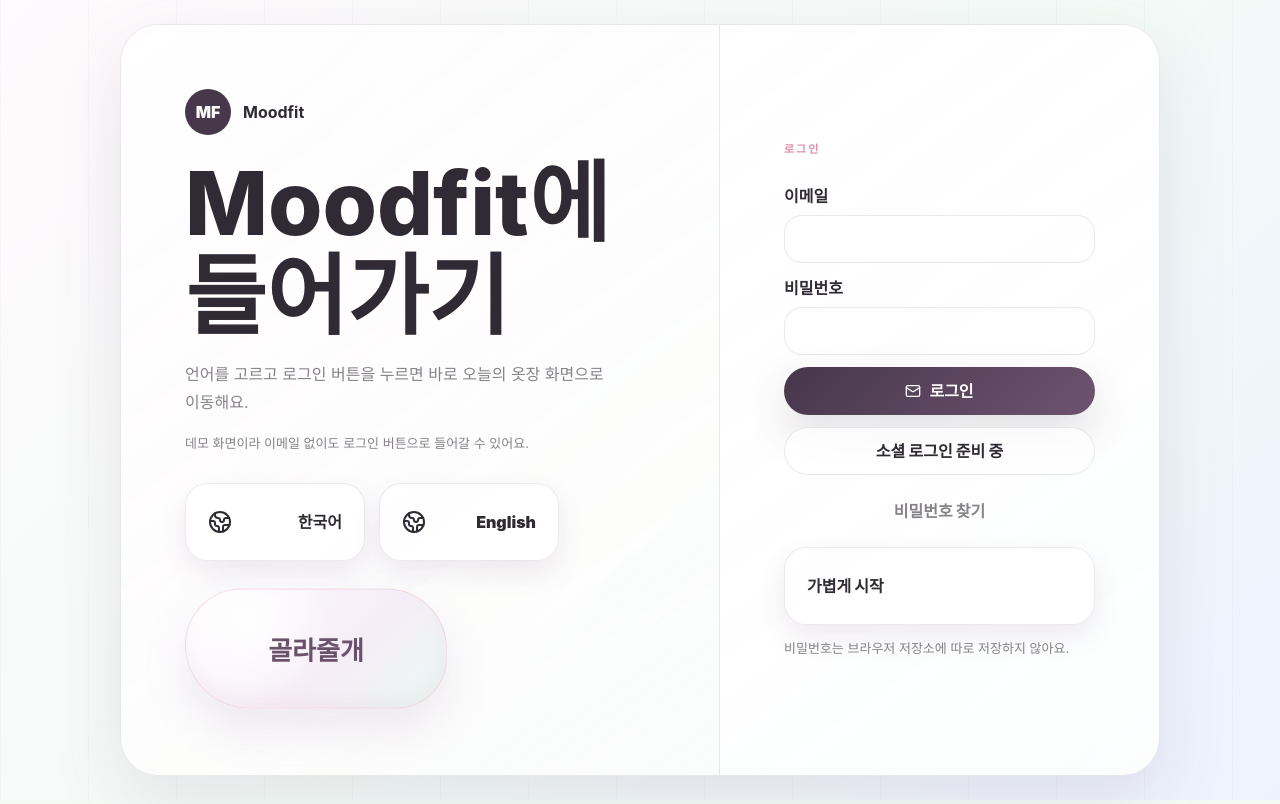
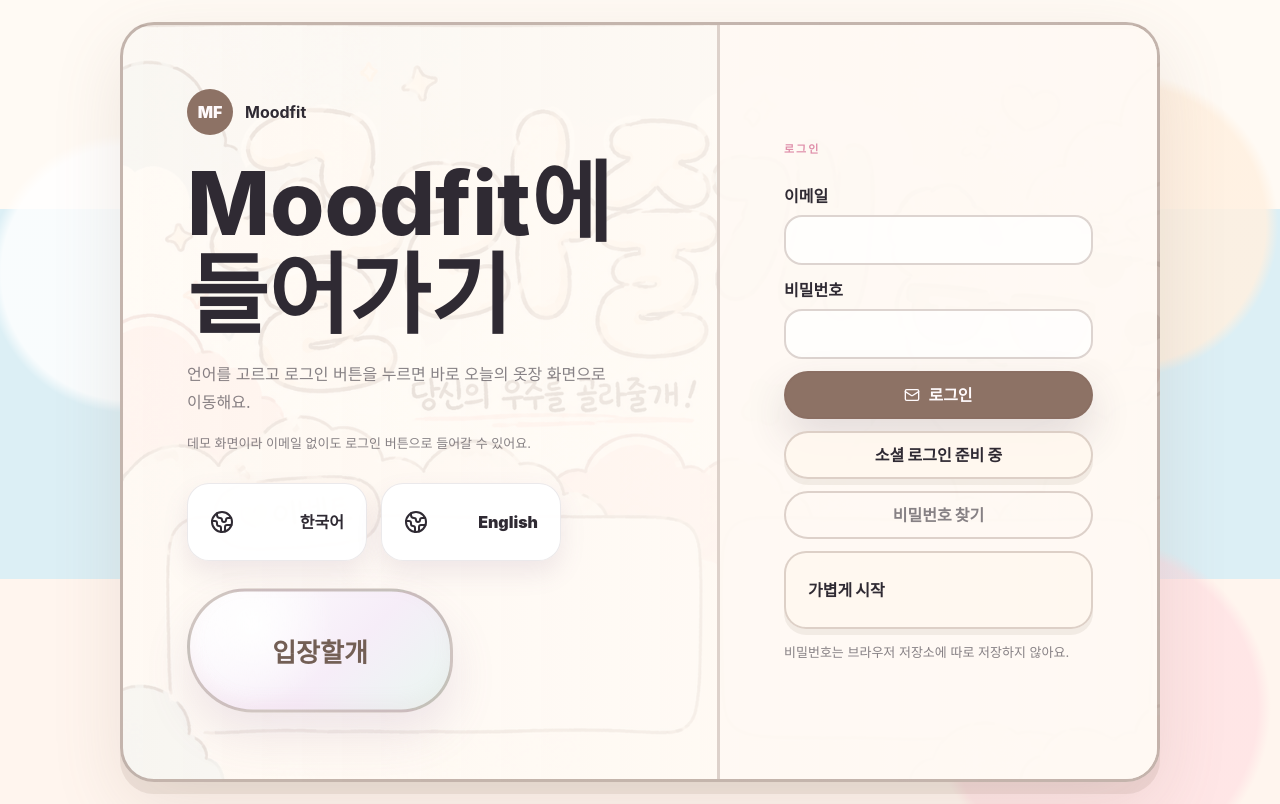
Before and after one commit to bagng2banf-hub/moodfit, a React (Vite) app: page / in a window 1280 px wide. Built offline with nearby package versions, Linux system fonts and the light colour scheme.

Commit message:
Remove all-view tab and unify login styling

```diff
--- a/src/index.css
+++ b/src/index.css
@@ -73,16 +73,24 @@ a { color: inherit; text-decoration: none; }
   padding: 22px;
 }
 
+.login-world {
+  background:
+    radial-gradient(circle at 10% 34%, rgba(255,255,255,.82) 0 10%, transparent 11%),
+    radial-gradient(circle at 88% 28%, rgba(255,240,224,.86) 0 11%, transparent 12%),
+    radial-gradient(circle at 86% 88%, rgba(255,218,224,.56) 0 12%, transparent 13%),
+    linear-gradient(180deg, #fffaf4 0 26%, #dceff5 26% 72%, #fff5ee 72%);
+}
+
 .entry-card {
   width: min(1040px, 100%);
   min-height: min(720px, calc(100vh - 44px));
-  border: 1px solid var(--line);
-  border-radius: 38px;
+  border: 3px solid rgba(132,105,94,.48);
+  border-radius: 34px;
   background:
-    linear-gradient(145deg, rgba(255,255,255,.96), rgba(255,255,255,.68)),
+    linear-gradient(145deg, rgba(255,250,244,.94), rgba(255,250,244,.78)),
     linear-gradient(135deg, rgba(255,211,226,.36), rgba(209,239,226,.24));
-  box-shadow: var(--shadow);
-  backdrop-filter: blur(28px);
+  box-shadow: 0 12px 0 rgba(132,105,94,.12), 0 24px 70px rgba(132,105,94,.14);
+  backdrop-filter: blur(16px);
   overflow: hidden;
 }
 
@@ -96,6 +104,9 @@ a { color: inherit; text-decoration: none; }
 .auth-card {
   display: grid;
   grid-template-columns: 1fr minmax(330px, 440px);
+  background:
+    linear-gradient(90deg, rgba(255,250,244,.82), rgba(255,250,244,.92)),
+    url("/home-main-art.png") left center / cover no-repeat;
 }
 
 .auth-hero,
@@ -108,18 +119,19 @@ a { color: inherit; text-decoration: none; }
   flex-direction: column;
   justify-content: center;
   position: relative;
+  min-height: 620px;
 }
 
 .auth-hero::after {
-  content: "골라줄개";
+  content: "입장할개";
   display: grid;
   place-items: center;
   width: min(260px, 62vw);
   min-height: 118px;
   margin-top: 30px;
-  border: 1px solid rgba(223, 143, 170, .28);
+  border: 3px solid rgba(132,105,94,.38);
   border-radius: 58px 62px 52px 66px;
-  color: #6b526b;
+  color: #735f55;
   background:
     radial-gradient(circle at 24% 28%, rgba(255,255,255,.94), transparent 38%),
     linear-gradient(135deg, #fff, #f6edf8 58%, #e9f8f1);
@@ -134,8 +146,30 @@ a { color: inherit; text-decoration: none; }
   flex-direction: column;
   justify-content: center;
   gap: 12px;
-  background: color-mix(in srgb, var(--surface-strong) 70%, transparent);
-  border-left: 1px solid var(--line);
+  background: rgba(255,250,244,.88);
+  border-left: 3px solid rgba(132,105,94,.28);
+}
+
+.login-world .brand-lockup span {
+  background: #8d7265;
+}
+
+.login-world .primary,
+.login-world .secondary,
+.login-world .guest-button,
+.login-world .text-button,
+.login-world input {
+  border: 2px solid rgba(132,105,94,.28);
+}
+
+.login-world .primary {
+  background: #8d7265;
+}
+
+.login-world .secondary,
+.login-world .guest-button {
+  background: rgba(255,248,239,.92);
+  box-shadow: 0 6px 0 rgba(132,105,94,.1);
 }
 
 .brand-lockup { display: flex; align-items: center; gap: 12px; margin-bottom: 22px; font-weight: 900; line-height: 1; }
--- a/src/main.jsx
+++ b/src/main.jsx
@@ -12,7 +12,6 @@ import {
   Mail,
   Medal,
   Moon,
-  LayoutGrid,
   Palette,
   Save,
   Search,
@@ -247,10 +246,9 @@ function App() {
           <button className={activePanel === "today" ? "active" : ""} onClick={() => setActivePanel("today")} type="button"><Sparkles size={16} />스타일</button>
           <button className={activePanel === "photo" ? "active" : ""} onClick={() => setActivePanel("photo")} type="button"><Camera size={16} />사진</button>
           <button className={activePanel === "ranking" ? "active" : ""} onClick={() => setActivePanel("ranking")} type="button"><Trophy size={16} />랭킹</button>
-          <button className={activePanel === "all" ? "active" : ""} onClick={() => setActivePanel("all")} type="button"><LayoutGrid size={16} />전체보기</button>
         </nav>
         <div className="header-actions">
-          <button className="status-pill" onClick={() => setActivePanel("all")} type="button"><UserRound size={15} />사용자 정보</button>
+          <button className="status-pill" onClick={() => setActivePanel("settings")} type="button"><UserRound size={15} />사용자 정보</button>
           <button className="settings-bubble" onClick={() => setActivePanel("settings")} type="button" aria-label="설정"><Settings size={24} /><span>설정</span></button>
         </div>
       </header>
@@ -408,7 +406,7 @@ function LanguageScreen({ t, onChoose }) {
 
 function AuthScreen({ t, onGuest, onAccount, setLanguage }) {
   return (
-    <main className="entry-screen">
+    <main className="entry-screen login-world">
       <section className="entry-card auth-card">
         <div className="auth-hero">
           <div className="brand-lockup"><span>MF</span><strong>{t("brand")}</strong></div>
```
